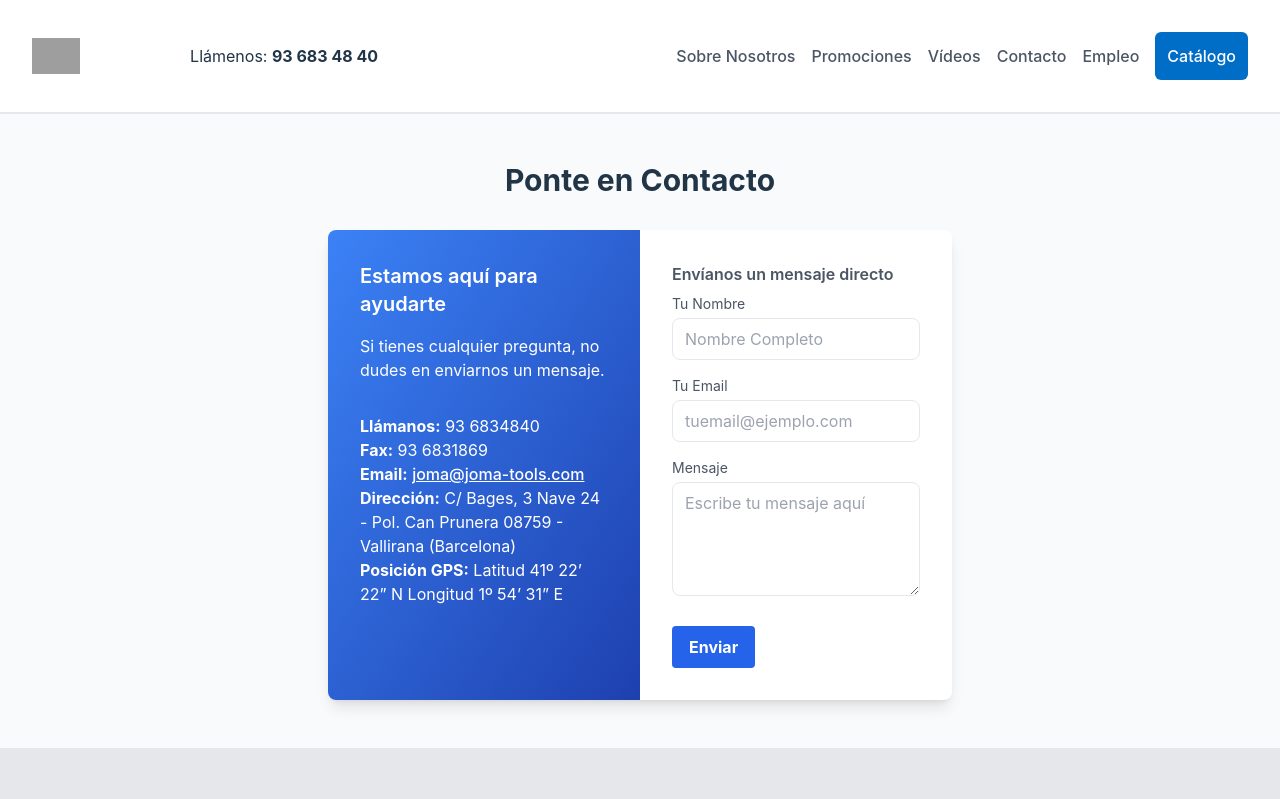
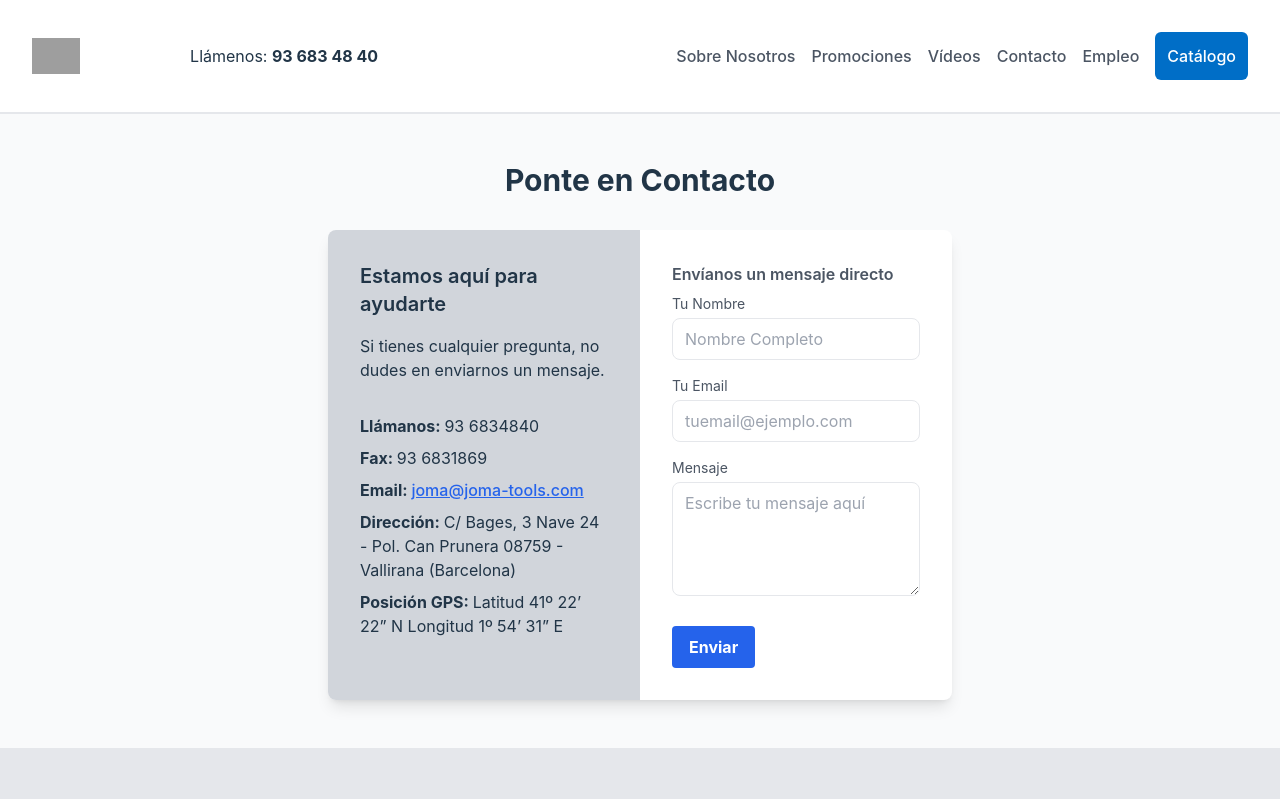
Before and after one commit to sernalab/landing-react, a React (Vite) app: page /contact in a window 1280 px wide. Shown: the top 799 px of the page. Built offline with nearby package versions, Linux system fonts and the light colour scheme; grey boxes are pictures that could not be loaded.

Commit message:
contact page fixed styles

```diff
--- a/src/pages/ContactPage.jsx
+++ b/src/pages/ContactPage.jsx
@@ -7,7 +7,7 @@ function Contact() {
           <div class="flex flex-wrap justify-center">
             <div class="w-full md:w-3/4 lg:w-1/2 bg-white shadow-lg rounded-lg overflow-hidden">
               <div class="md:flex">
-                <div class="md:w-1/2 bg-gradient-to-br from-blue-500 to-blue-800 text-white p-8">
+                <div class="md:w-1/2 p-8 bg-gray-300">
                   <h3 class="text-xl font-semibold mb-4">
                     Estamos aquí para ayudarte
                   </h3>
@@ -16,26 +16,31 @@ function Contact() {
                     mensaje.
                   </p>
                   <div class="mt-8">
-                    <p>
-                      <strong>Llámanos:</strong> 93 6834840
-                    </p>
-                    <p>
-                      <strong>Fax:</strong> 93 6831869
-                    </p>
-                    <p>
-                      <strong>Email:</strong>{" "}
-                      <a href="mailto:joma@joma-tools.com" class="underline">
-                        joma@joma-tools.com
-                      </a>
-                    </p>
-                    <p>
-                      <strong>Dirección:</strong> C/ Bages, 3 Nave 24 - Pol. Can
-                      Prunera 08759 - Vallirana (Barcelona)
-                    </p>
-                    <p>
-                      <strong>Posición GPS:</strong> Latitud 41º 22’ 22” N
-                      Longitud 1º 54’ 31” E
-                    </p>
+                    <ul class="list-none space-y-2">
+                      <li>
+                        <strong>Llámanos: </strong> 93 6834840
+                      </li>
+                      <li>
+                        <strong>Fax: </strong> 93 6831869
+                      </li>
+                      <li>
+                        <strong>Email: </strong>
+                        <a
+                          href="mailto:joma@joma-tools.com"
+                          class="underline text-blue-600 hover:text-blue-800"
+                        >
+                          joma@joma-tools.com
+                        </a>
+                      </li>
+                      <li>
+                        <strong>Dirección: </strong> C/ Bages, 3 Nave 24 - Pol.
+                        Can Prunera 08759 - Vallirana (Barcelona)
+                      </li>
+                      <li>
+                        <strong>Posición GPS: </strong> Latitud 41º 22’ 22” N
+                        Longitud 1º 54’ 31” E
+                      </li>
+                    </ul>
                   </div>
                 </div>
                 <div class="md:w-1/2 p-8">
```
